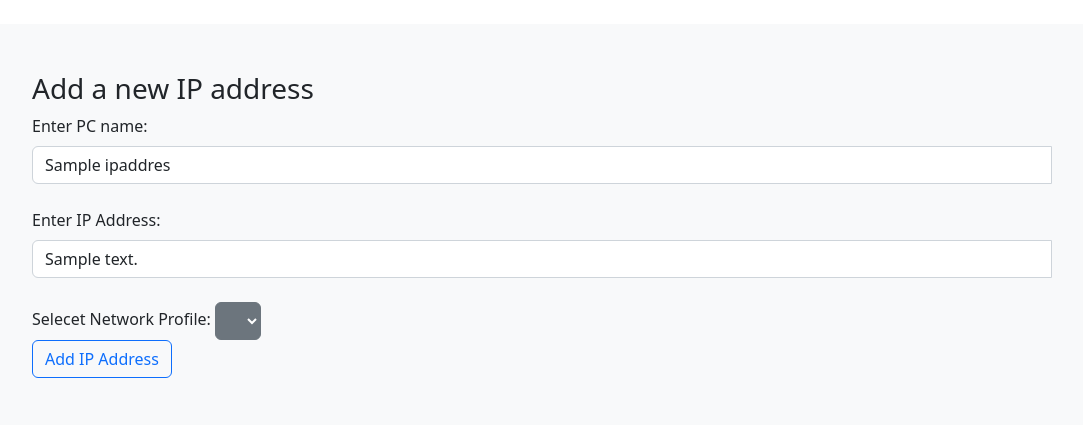
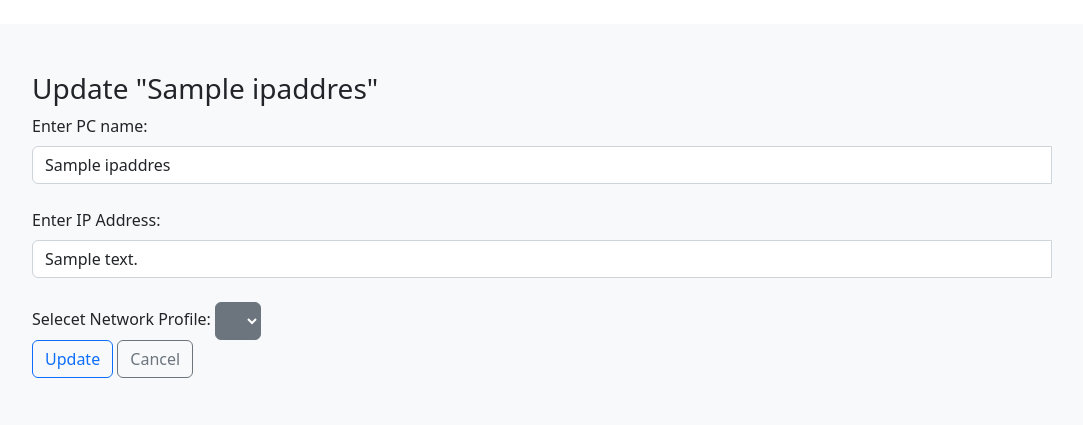
Before and after one commit to AkberJag/QA-Network-UI-App, a Flask app: template network_ui/ip_addresses/templates/ip_addresses/update_ip_address.html in a window 1280 px wide. Shown: the part 56-481 px from the top of the page, without its empty margins (98-1181 px from the left). Run offline with Flask 3, Linux system fonts and the light colour scheme; tables that the repository leaves empty hold one stand-in row (values such as "Sample post"); the template is opened without the code that fills it: values that come from a table or form of the project are taken from there, most other values are stand-ins (such as "Sample title", 1, 10 or a date in 2020); lists and menus that the app fills with data are empty.

Commit message:
update ip addr page tweaks

```diff
--- a/network_ui/ip_addresses/templates/ip_addresses/update_ip_address.html
+++ b/network_ui/ip_addresses/templates/ip_addresses/update_ip_address.html
@@ -1,7 +1,7 @@
 {% extends "base.html" %}
 {% block content %}
 
-<h3>Add a new IP address</h3>
+<h3>Update "{{ip_addr_to_update.pc_name}}"</h3>
 
 <form method="POST" novalidate class="needs-validation">
     {{form.hidden_tag()}}
@@ -25,7 +25,8 @@
     {{form.network_handicap.label(class="form-label")}}
     {{form.network_handicap(class="btn btn-secondary dropdown-toggle", id="ipDrop")}}<br>
 
-    {{form.submit(class="btn btn-outline-primary")}}
+    {{form.submit(class="btn btn-outline-primary", value="Update")}}
+    <a class="btn btn-outline-secondary" href="{{ url_for('index')}}">Cancel</a>
 </form>
 
 
```
